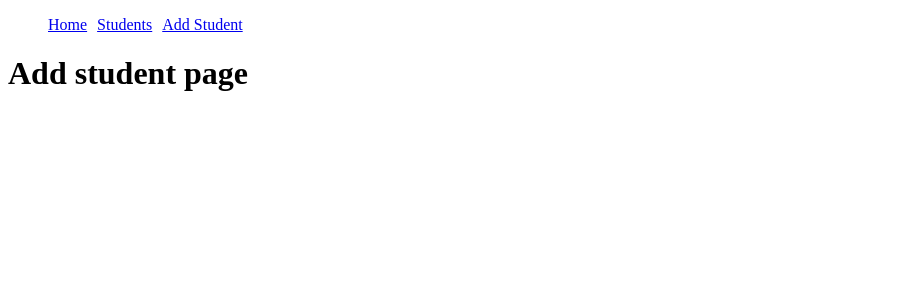
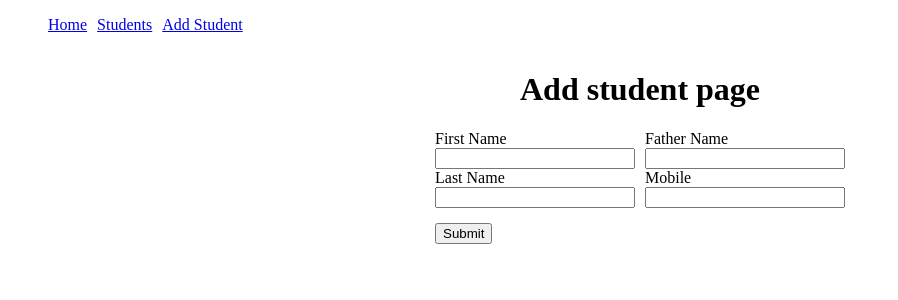
Before and after one commit to sajidali2444/react-traing, a React (Create React App) app: page /add in a window 1280 px wide. Shown: the top 300 px of the page, without its empty margins (0-898 px from the left). Built offline with nearby package versions, Linux system fonts and the light colour scheme.

Commit message:
delete student in local storage

```diff
--- a/src/components/AddStudent.js
+++ b/src/components/AddStudent.js
@@ -1,3 +1,125 @@
+import { useState } from 'react';
+import { useNavigate } from 'react-router-dom';
+const storageKey = 'students';
 export default function AddStudent() {
-  return <h1>Add student page</h1>;
+  const navigate = useNavigate();
+
+  const [firstName, setFirstName] = useState('');
+  const [lastName, setLastName] = useState('');
+  const [fatherName, setFatherName] = useState('');
+  const [mobile, setMobile] = useState('');
+  const getFirstName = (event) => {
+    setFirstName(event.target.value);
+  };
+  const getLastName = (event) => {
+    setLastName(event.target.value);
+  };
+  const getFatherName = (event) => {
+    setFatherName(event.target.value);
+  };
+  const getMobile = (event) => {
+    setMobile(event.target.value);
+  };
+
+  const onSubmit = () => {
+    //const student = { firstName, lastName, fatherName, mobile };
+    const student = {
+      firstName: firstName,
+      lastName: lastName,
+      fatherName: fatherName,
+      mobile: mobile,
+    };
+
+    const oldStudent = localStorage.getItem(storageKey);
+    if (oldStudent !== null) {
+      const oldData = JSON.parse(oldStudent);
+      student.rollNumber = oldData.length + 1;
+      student.id = oldData.length + 1;
+      oldData.push(student);
+      const newData = JSON.stringify(oldData);
+      localStorage.setItem(storageKey, newData);
+    } else {
+      student.rollNumber = 1;
+      student.id = 1;
+      const studentData = JSON.stringify([student]);
+      localStorage.setItem(storageKey, studentData);
+    }
+
+    navigate('/');
+  };
+  return (
+    <div
+      style={{
+        display: 'flex',
+        alignItems: 'center',
+        justifyContent: 'center',
+        flexDirection: 'column',
+      }}
+    >
+      <h1>Add student page</h1>
+      <form>
+        <div style={{ justifyContent: 'center', alignItems: 'center' }}>
+          <div style={{ display: 'flex', gap: '10px', marginBottom: '15px' }}>
+            <div
+              style={{
+                display: 'flex',
+                flexDirection: 'column',
+                width: '200px',
+              }}
+            >
+              <label> First Name </label>
+              <input
+                type="text"
+                id="firstName"
+                name="firstName"
+                onChange={getFirstName}
+              ></input>
+              <label> Last Name </label>
+              <input
+                type="text"
+                id="lastName"
+                name="lastName"
+                onChange={getLastName}
+              ></input>
+            </div>
+            <div
+              style={{
+                display: 'flex',
+                flexDirection: 'column',
+                width: '200px',
+              }}
+            >
+              <label> Father Name </label>
+              <input
+                type="text"
+                id="fatherName"
+                name="fatherName"
+                onChange={getFatherName}
+              ></input>
+              <label> Mobile </label>
+              <input
+                type="text"
+                id="mobile"
+                name="mobile"
+                onChange={getMobile}
+              ></input>
+            </div>
+          </div>
+
+          <div style={{ marginTop: '10px', marginBottom: '20px' }}>
+            <button
+              onClick={onSubmit}
+              style={{
+                display: 'flex',
+                flexDirection: 'column',
+                marginTop: '10px',
+              }}
+            >
+              Submit
+            </button>
+          </div>
+        </div>
+      </form>
+    </div>
+  );
 }
--- a/src/components/Home.js
+++ b/src/components/Home.js
@@ -1,3 +1,66 @@
+import { useEffect, useState } from 'react';
+
 export default function Home() {
-  return <h1>Home page</h1>;
+  /*
+  const students = Array.from({ length: 10 }).map((item, index) => ({
+    id: index,
+    firstName: `Student ${index}`,
+    lastName: `Student ${index}`,
+    rollNumber: index + index,
+  }));
+  */
+  const [students, setStudents] = useState([]);
+
+  useEffect(() => {
+    debugger;
+    const studentList = localStorage.getItem('students');
+    if (studentList !== null) {
+      const studentData = JSON.parse(studentList);
+      //setStudents((prev) => [...prev, ...studentData]);
+      setStudents(studentData);
+    }
+  }, []);
+
+  const removeStudent = (id) => {
+    const remainingStudents = [];
+    for (let i = 0; i < students.length; i++) {
+      const student = students[i];
+      if (student.id === id) {
+        continue;
+      } else {
+        remainingStudents.push(student);
+      }
+    }
+    //students.push(remainingStudents);
+    setStudents(remainingStudents);
+  };
+
+  return (
+    <>
+      <h1>Students</h1>
+      <table border={'1'} style={{ width: '800px' }}>
+        <thead>
+          <tr>
+            <th>Id</th>
+            <th>Full name</th>
+            <th>Roll Number</th>
+            <th>Action</th>
+          </tr>
+        </thead>
+        <tbody>
+          {students.map((item, index) => (
+            <tr>
+              <td>{item.id}</td>
+              <td>{`${item.firstName} ${item.lastName}`}</td>
+              <td>{item.rollNumber}</td>
+              <td>
+                <button>Edit</button>
+                <button onClick={() => removeStudent(item.id)}>X</button>
+              </td>
+            </tr>
+          ))}
+        </tbody>
+      </table>
+    </>
+  );
 }
```
